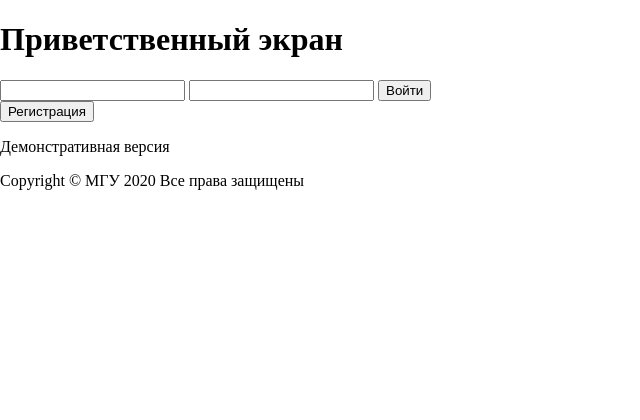
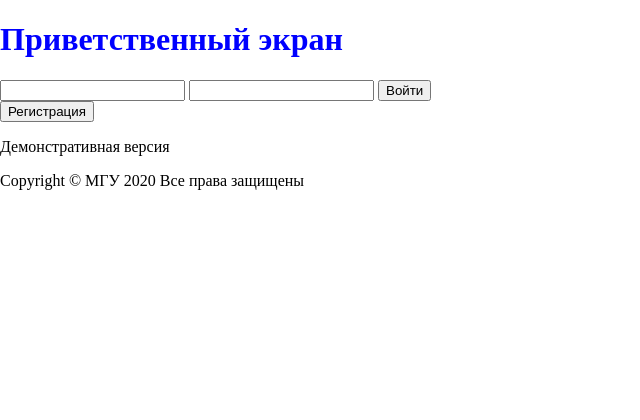
Before and after one commit to BoiledGrecha/test_msu, a Flask app: template templates/start.html in a window 1280 px wide. Shown: the top 420 px of the page, without its empty margins (0-640 px from the left). Run offline with Flask 2, Linux system fonts and the light colour scheme; the template is opened without the code that fills it, so the values that code supplies are empty; some libraries are stand-ins or nearby versions.

Commit message:
Make it work

```diff
--- a/templates/main.css
+++ b/static/css/main.css
@@ -1,4 +1,8 @@
 html, body {height:99%; min-height: 99%; margin:0}
+
+h1{
+	color: blue;
+}
 
 #popup_body {
 	width:100%;
--- a/templates/start.html
+++ b/templates/start.html
@@ -3,9 +3,9 @@
 <head>
     <meta charset="UTF-8">
     <title>Приветственный экран</title>
-    <link href="/static/css/main.css" rel="stylesheet">
+    <link href="/static/css/main.css" rel="stylesheet"/>
     <script src="/static/main.js"></script>
-    <script src="/static/jquery-3.4.1.min.js"></script>
+    <script src="https://ajax.googleapis.com/ajax/libs/jquery/3.4.1/jquery.min.js"></script>
 </head>
 <body background = "#DCDCDC">
 	<h1> Приветственный экран </h1>
```
Also changed, not shown: static/main.js (renamed from templates/main.js).
